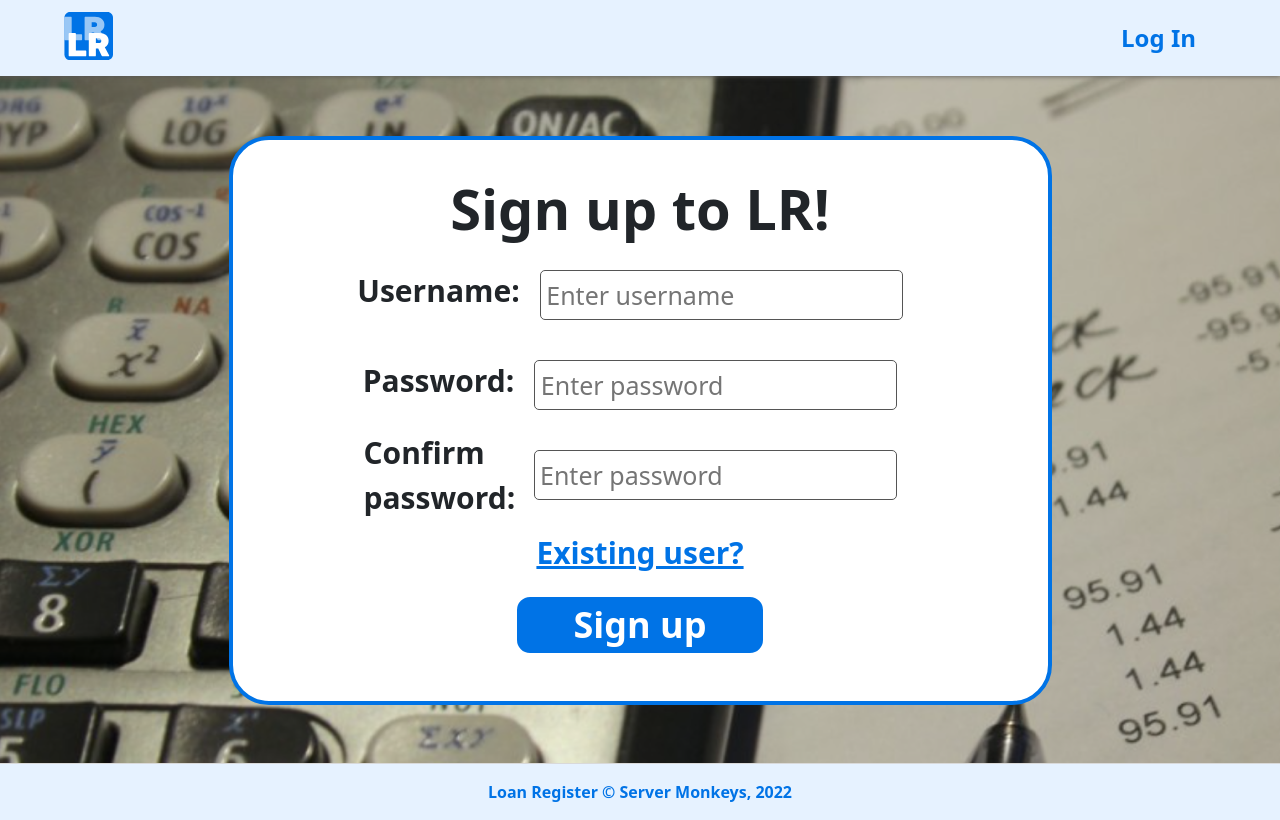
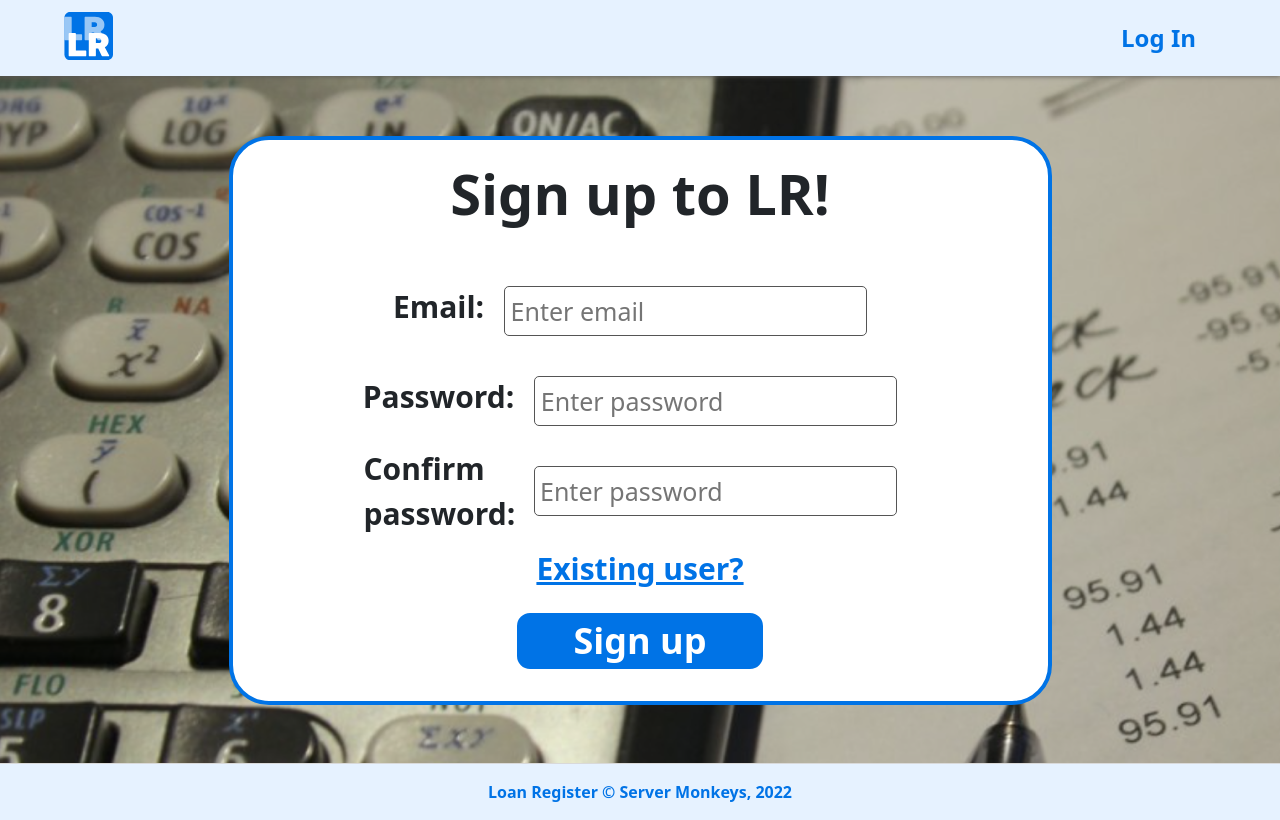
Before and after one commit to IT-Project-Server-Monkeys/Loan-Register-Frontend, a React (Create React App) app: page /signup in a window 1280 px wide. Built offline with nearby package versions, Linux system fonts and the light colour scheme.

Commit message:
added basic register functionality

```diff
--- a/src/pages/Login.js
+++ b/src/pages/Login.js
@@ -23,8 +23,9 @@ const Login = (props) => {
 
   const handleSubmit = async (e) => {
     e.preventDefault();
-    // console.log(user, pwd);
     let uid = null;
+
+    // TODO: add checking of hashed passwords
 
     await API(`users?password=${pwd}&email=${user}`)
       .then((res) => {
@@ -33,9 +34,6 @@ const Login = (props) => {
         console.log(uid);
       })
       .catch((err) => console.log(err));
-
-    //const uid = res?.data[0]._id;
-    //console.log(uid);
 
     if (uid != null) {
       props.onLogin(uid);
--- a/src/pages/Signup.js
+++ b/src/pages/Signup.js
@@ -1,8 +1,62 @@
 import React from 'react';
 import "../styles/Signup.scss";
 import { TextBkgBox, TextButton } from '../components';
+import API from "../utils/api";
+import { useState, useEffect } from 'react';
 
 const Signup = () => {
+  const [email, setEmail] = useState('');
+  const [pwd, setPwd] = useState('');
+  const [confirmPwd, setConfirmPwd] = useState('');
+  const [errMsg, setErrMsg] = useState('');
+
+  // remove error message if input is being adjusted
+  useEffect(() => {
+    setErrMsg('');
+  }, [email, pwd, confirmPwd])
+
+  const handleSubmit = async (e) => {
+    e.preventDefault();
+    let isValid = true;
+    let newUser = {};
+    let defaultCategories = ["Electronics", "Books", "Stationary", "University Resources",
+                              "Cash", "Miscellaneous", "Personal", "Clothing and Apparel",
+                              "Toiletries and Beauty"];
+    let randomUsername = Math.random().toString(16).substring(2, 10);
+
+    // TODO: check if email is unique
+    // TODO: hash passwords
+
+    // check if pwd and confirm pwd are the same
+    if (pwd !== confirmPwd) {
+      setErrMsg("Passwords don't match");
+      isValid = false;
+    }
+
+    if (isValid === true) {
+      // randomly generate username
+      newUser.display_name = randomUsername;
+      newUser.login_email = email;
+      newUser.hashed_password = pwd;
+      newUser.item_categories = defaultCategories;
+
+      await API(`/users`, {
+        method: "post",
+        data: newUser,
+        headers: {"Content-Type": "application/json"}
+      })
+      .then((res) => {
+        console.log(res);
+      })
+      .catch((err) => console.log(err));
+
+      // redirect to login page
+      window.location.href='/login';
+
+    }
+
+  }
+
   return (
     <div className={"sign-up"}>
       <div className={"background"}>
@@ -10,26 +64,30 @@ const Signup = () => {
           <div className="h1">
             Sign up to LR!
           </div>
+          <p className={errMsg ? "errmsg" : "offscreen"} aria-live="assertive">{errMsg}</p>
+
+          <form onSubmit={handleSubmit}>
             <div className={"inline-flex"}>
               <div className="h3">
-              Username:
+                Email:
               </div>
-            <input type="text" placeholder="Enter username" className={"input-box"}/>
+              <input type="text" placeholder="Enter email" className={"input-box"} id="email" onChange={(e) => setEmail(e.target.value)} value={email} required/>
             </div>
             <div className={"inline-flex"}>
               <div className="h3">
                   Password:
               </div>
-            <input type="text" placeholder="Enter password" className={"input-box"}/>
+              <input type="password" placeholder="Enter password" className={"input-box"} id="password" onChange={(e) => setPwd(e.target.value)} value={pwd} required/>
             </div>
             <div className={"inline-flex"}>
               <div className={"wrap"}>
                   Confirm password:
               </div>
-            <input type="text" placeholder="Enter password" className={"input-box"}/>
+              <input type="password" placeholder="Enter password" className={"input-box"} id="confirm-password" onChange={(e) => setConfirmPwd(e.target.value)} value={confirmPwd} required/>
             </div>
             <a href="/login" className="a">Existing user?</a>
             <TextButton onClick="" className={"button"}>Sign up</TextButton>
+          </form>
         </TextBkgBox>
       </div>
     </div>
```
Lines whose indentation alone changed are shown as unchanged.
